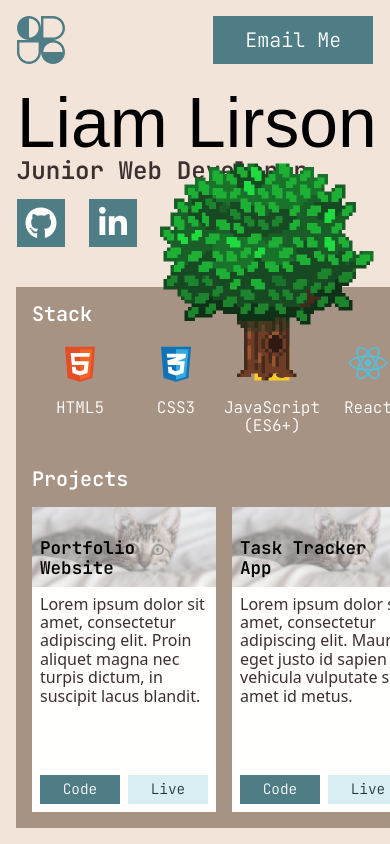
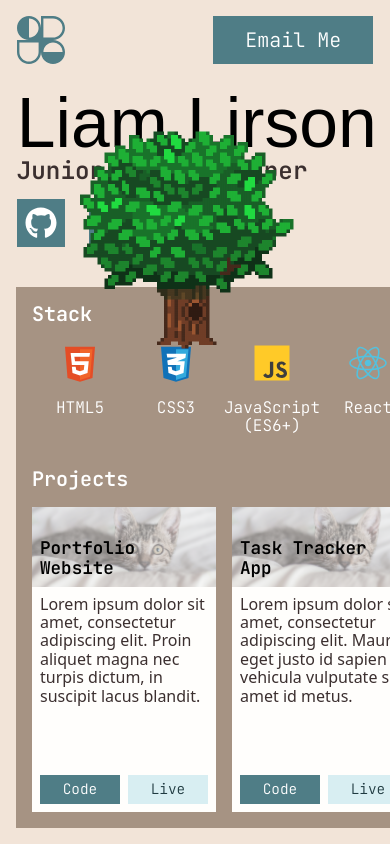
Before and after one commit to Liam-JL/portfolio, a React (Vite) app: page / in a window 390 px wide. Shown: the top 844 px of the page. Built offline with nearby package versions, Linux system fonts and the light colour scheme; a web font is replaced by a local one.

Commit message:
Make placement of hero image on desktop more responsive

```diff
--- a/src/components/Hero/Hero.module.css
+++ b/src/components/Hero/Hero.module.css
@@ -50,7 +50,8 @@
     width: clamp(14rem, -2.6667rem + 29.6296vw, 24rem);
     aspect-ratio: 1 / 1;
     position: absolute;
-    top: 5rem;
+    top: 3rem;
+    right: clamp(5rem, -17.7273rem + 36.3636vw, 15rem);
 }
 
 .heroImage {
```
